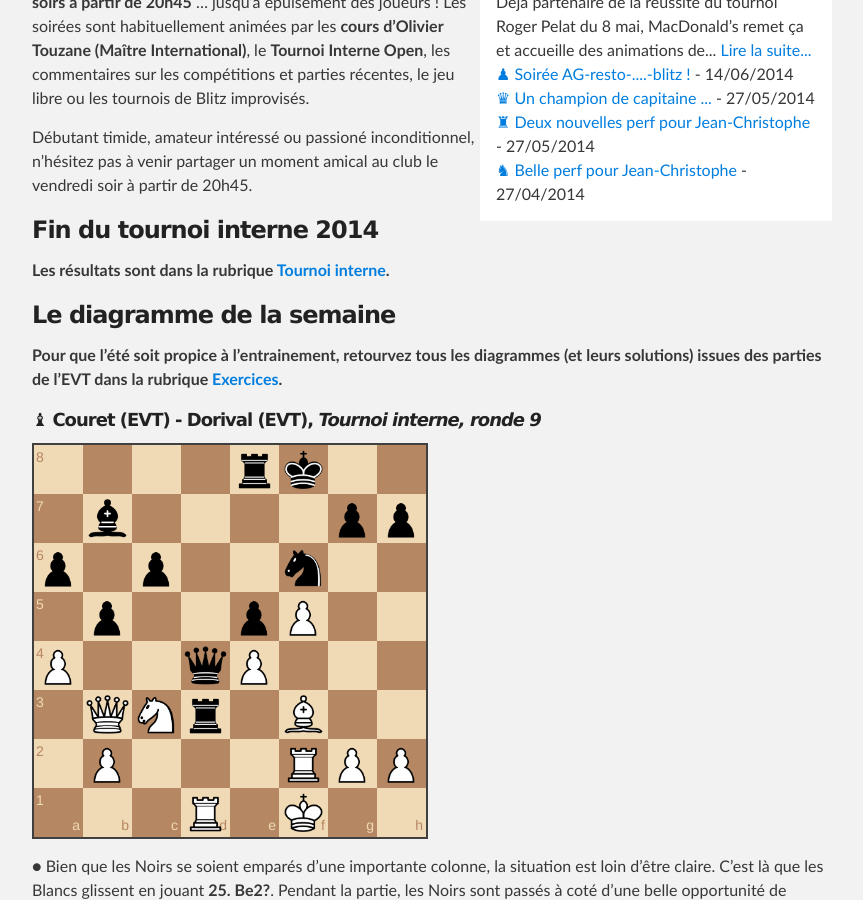
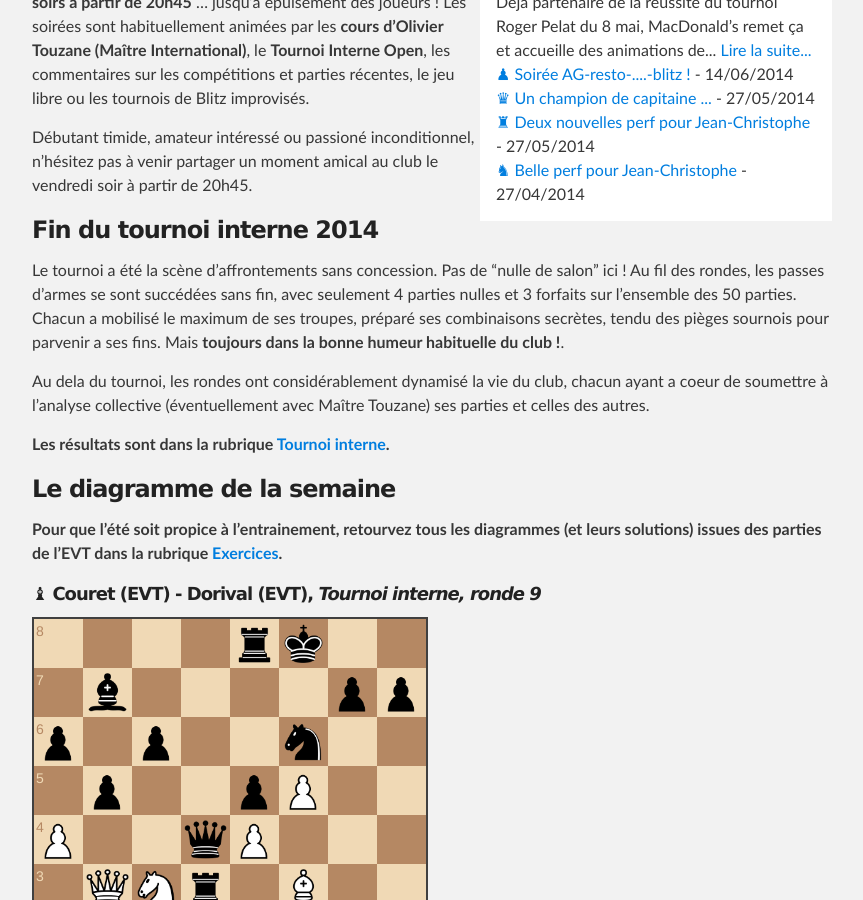
Before and after one commit to echiquier-villeneuve-tolosane/echiquier-villeneuve-tolosane.github.io, a Jekyll site: the page built from index.md, in a window 1280 px wide and 900 px high, scrolled down 325 px. Shown: the whole window, without its empty margins (208-1071 px from the left). Built offline with Jekyll 4.4.1, drawn with Linux system fonts in a browser that asks for light colours; nearby versions of some CDN libraries.

Commit message:
Updated index.md

```diff
--- a/index.md
+++ b/index.md
@@ -12,6 +12,10 @@ L'EVT est un club très convivial qui se réunit tous les **vendredis soirs à p
 Débutant timide, amateur intéressé ou passioné inconditionnel, n'hésitez pas à venir partager un moment amical au club le vendredi soir à partir de 20h45.
 
 ### Fin du tournoi interne 2014 ###
+
+Le tournoi a été la scène d'affrontements sans concession. Pas de "nulle de salon" ici ! Au fil des rondes, les passes d'armes se sont succédées sans fin, avec seulement 4 parties nulles et 3 forfaits sur l'ensemble des 50 parties. Chacun a mobilisé le maximum de ses troupes, préparé ses combinaisons secrètes, tendu des pièges sournois pour parvenir a ses fins. Mais **toujours dans la bonne humeur habituelle du club !**.
+
+Au dela du tournoi, les rondes ont considérablement dynamisé la vie du club, chacun ayant a coeur de soumettre à l'analyse collective (éventuellement avec Maître Touzane) ses parties et celles des autres.
 
 **Les résultats sont dans la rubrique [Tournoi interne](http://echiquier-villeneuve-tolosane.github.io/tournoiinterne.html "Tournoi Interne").**
 
```
